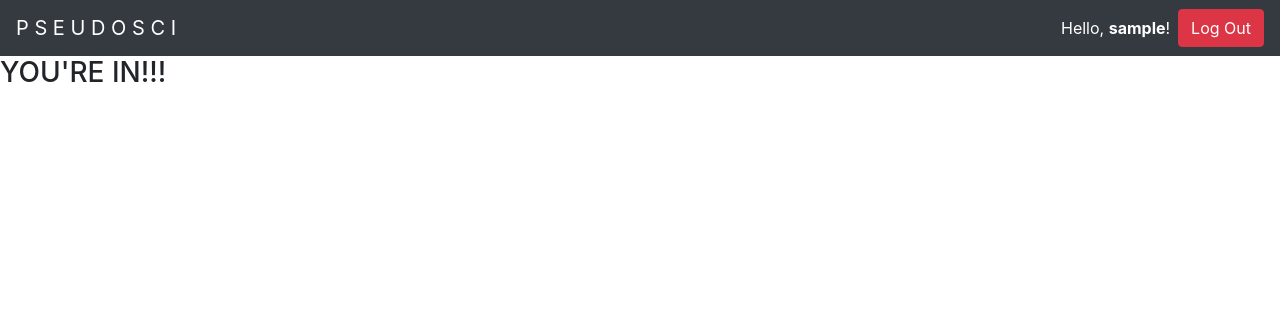
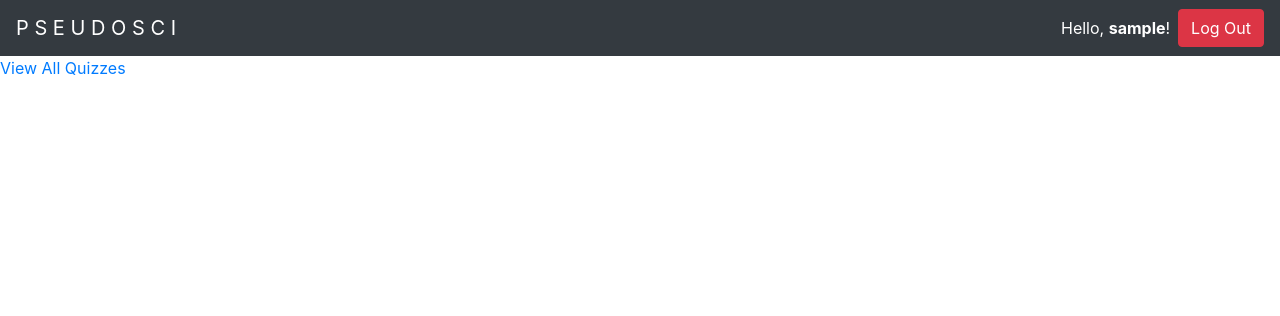
Before and after one commit to aucoeur/pseudosci, a Django app: page / in a window 1280 px wide. Shown: the top 316 px of the page. Run offline with Django 3.2, Linux system fonts and the light colour scheme; the visitor is signed in with stand-in values (Sample User, id 1); some libraries are stand-ins or nearby versions.

Commit message:
Add QuizListView

```diff
--- a/pseudosci/templates/pseudosci/auth_main.html
+++ b/pseudosci/templates/pseudosci/auth_main.html
@@ -1,5 +1,5 @@
 {% block content %}
 
-  <h3>YOU'RE IN!!!</h3>
+  <a href="{% url 'quiz-list-view' %}"> View All Quizzes</a>
 
 {% endblock content %}
--- a/pseudosci/urls.py
+++ b/pseudosci/urls.py
@@ -1,6 +1,9 @@
 from django.urls import path
 from pseudosci import views
+from pseudosci.views import QuizListView
+
 
 urlpatterns = [
     path('', views.index, name = 'pseudosci-index'),
+    path('list/', QuizListView.as_view(), name = 'quiz-list-view'),
 ]
--- a/pseudosci/views.py
+++ b/pseudosci/views.py
@@ -1,7 +1,18 @@
 from django.shortcuts import render
+from django.views.generic.list import ListView
 
+from pseudosci.models import Quiz
 # Create your views here.
 
 def index(request):
   text = 'I LIKE FOOD IS POTATOE.'
   return render(request, 'pseudosci/index.html', {'text': text})
+
+class QuizListView(ListView):
+  """Renders list of all quizzes"""
+  model = Quiz
+
+  def get(self, request):
+    """GET list of quizzes"""
+    quizzes = self.get_queryset().all().order_by('-created')
+    return render(request, 'pseudosci/list.html', { 'quizzes': quizzes})
```
Also changed, not shown: pseudosci/forms.py (added, +8 -0 lines), pseudosci/templates/pseudosci/list.html (added, +17 -0 lines), pseudosci/migrations/0002_auto_20200108_1439.py (added).
